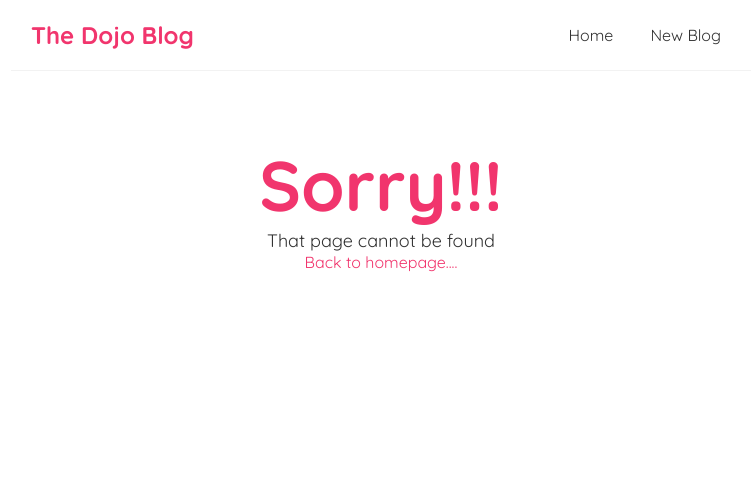
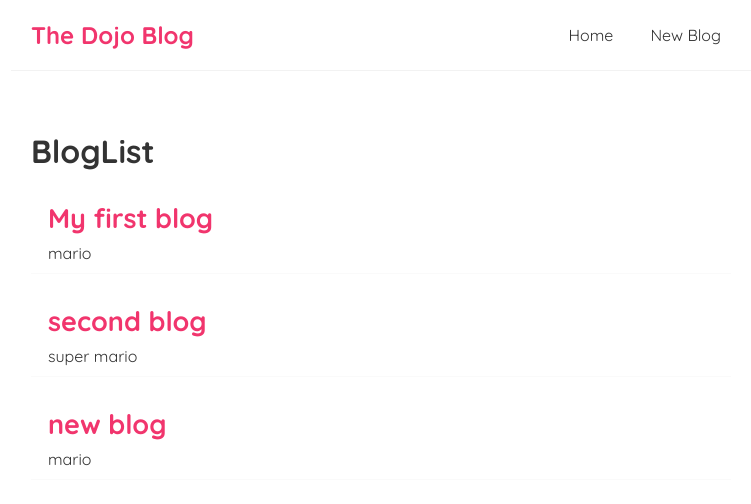
Before and after one commit to SuryaPrasadh/reactdeploy, a React (Create React App) app: page / in a window 1280 px wide. Shown: the top 504 px of the page, without its empty margins (259-1010 px from the left). Built offline with nearby package versions, Linux system fonts and the light colour scheme; data requests are answered from the project's data file.

Commit message:
Update App.js

```diff
--- a/src/App.js
+++ b/src/App.js
@@ -17,7 +17,7 @@ function App() {
         <Navbar />
         <div className="content">
           <Switch>
-            <Route exact path="https://suryaprasadh.github.io/reactdeploy/">
+            <Route exact path="/">
               <Home />
             </Route>
             <Route path="/create">
```
